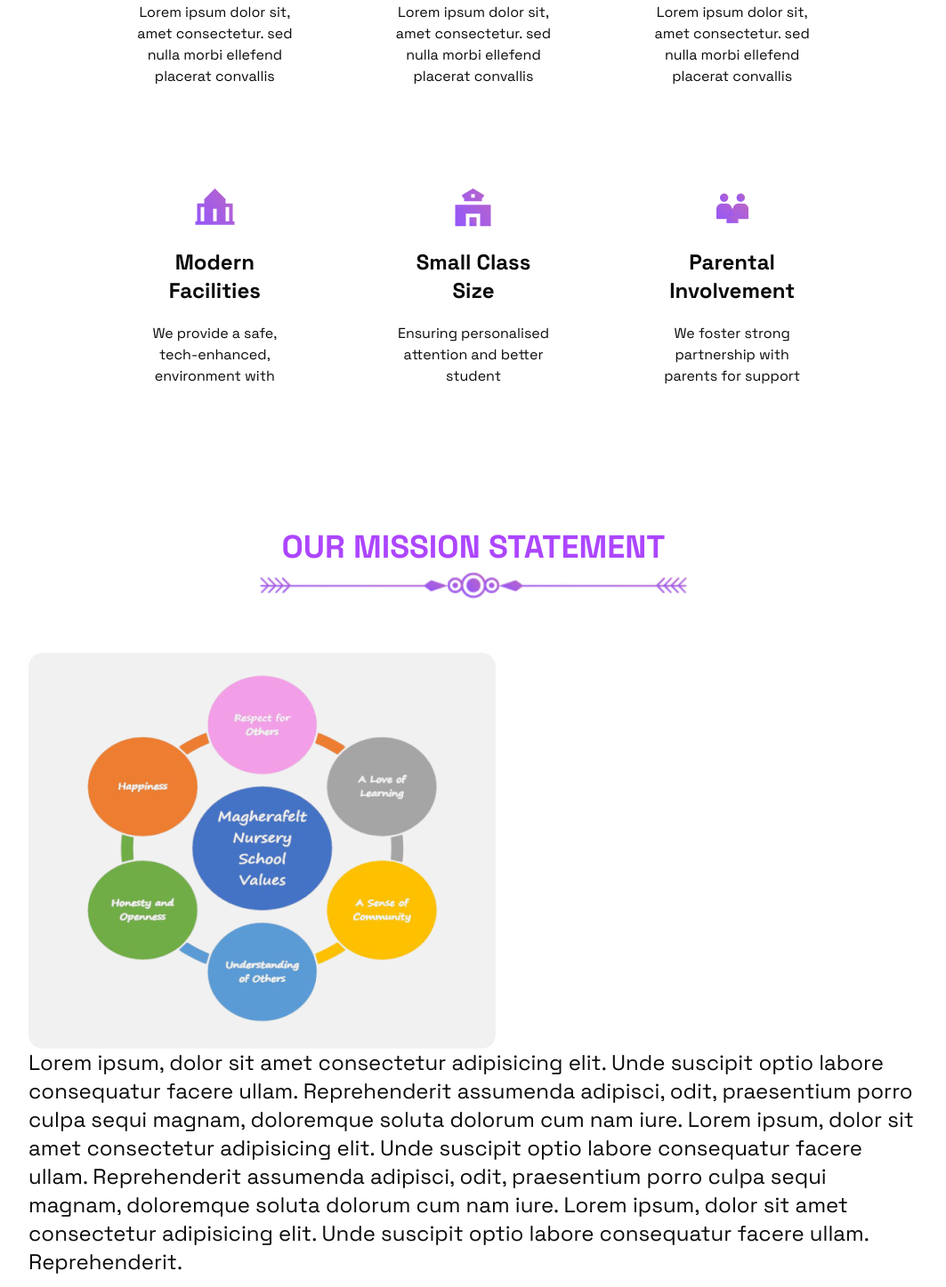
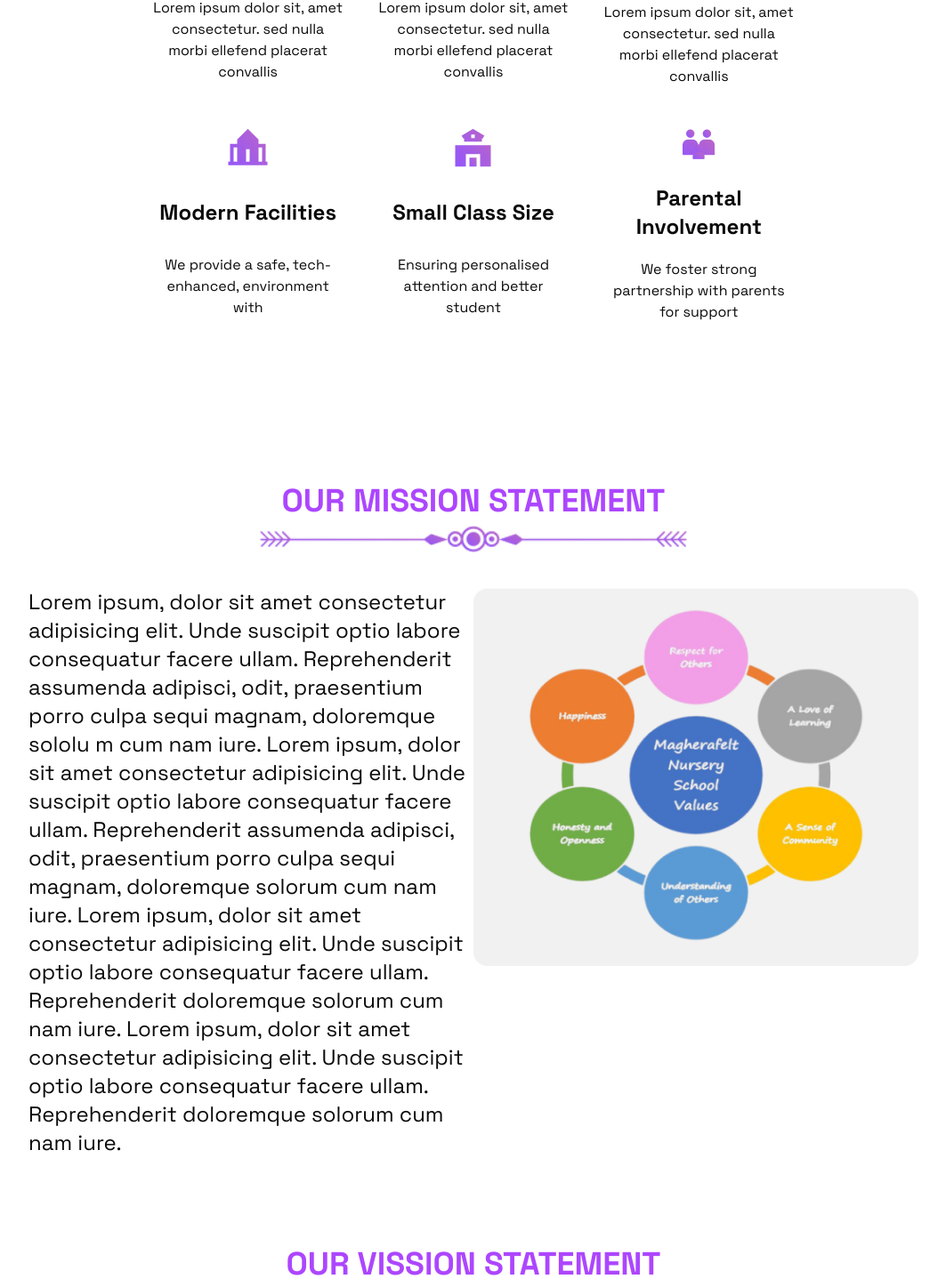
Before and after one commit to Ezekiel-Faith/Smart-School, a React (Vite) app: page / in a window 1280 px wide. Shown: the part 1271-2718 px from the top of the page at 89% size, without its empty margins (108-1171 px from the left). Built offline with nearby package versions, Linux system fonts and the light colour scheme.

Commit message:
worked on but the responsiveness of the home page

```diff
--- a/src/Component/Mission.jsx
+++ b/src/Component/Mission.jsx
@@ -1,72 +1,66 @@
 import React from 'react';
 import underline from '../Asset/title_shape-underline.jpg';
 import mission from '../Asset/mission-image.png';
-import { motion } from 'framer-motion'; // Import motion
+import { motion } from 'framer-motion';
 
 const Mission = () => {
-  // Define variants for the animation
   const containerVariants = {
-    hidden: { opacity: 0, scale: 0.95 }, // Start slightly smaller and invisible for the whole section
+      hidden: { opacity: 0, scale: 0.95 },
       visible: {
         opacity: 1,
-      scale: 1, // Scale to normal size
+        scale: 1,
         transition: {
-        duration: 1.9, // Long duration for a slow ease out
-        ease: 'easeOut', // Easing function
-        staggerChildren: 0.2, // Stagger children for a subtle delay
+          duration: 1.9,
+          ease: 'easeOut',
+          staggerChildren: 0.2,
         },
       },
     };
 
     const itemVariants = {
-    hidden: { opacity: 0, y: 30 }, // Start slightly below and invisible
+      hidden: { opacity: 0, y: 30 },
       visible: {
         opacity: 1,
-      y: 0, // Move to original position
+        y: 0,
         transition: {
-        duration: 1, // Shorter duration for individual items to keep flow
-        ease: 'easeOut', // Easing for individual items
+          duration: 1,
+          ease: 'easeOut',
         },
       },
     };
 
     return (
       <div>
-      {/* Our Mission Statement Section */}
-      <section className='mt-20 '>
-        {/* Wrap the entire section content that you want to animate */}
+        {/* Our Mision Statement Section */}
+        <section className='mt-25'>
           <motion.div
             variants={containerVariants}
             initial="hidden"
-          whileInView="visible" // Animate when it enters the viewport
-          viewport={{ once: true, amount: 0.3 }} // Animate once when 30% visible
+            whileInView="visible"
+            viewport={{ once: false, amount: 0.3 }} // ✅ Enables scroll-up animation
           >
-          {/* Apply itemVariants to the h1 */}
             <motion.h1
-            className='text-purple-500  text-xl md:text-4xl text-center font-bold mt-3 font-space-grotesk'
-            variants={itemVariants} // Apply itemVariants here
+              className='text-purple-500 text-xl md:text-4xl text-center font-bold mt-3 font-space-grotesk'
+              variants={itemVariants}
             >
               OUR MISSION STATEMENT
             </motion.h1>
-          {/* Apply itemVariants to the img */}
+
             <motion.img
               src={underline}
               alt='underline image'
               className='w-60 md:w-120 h-auto mx-auto flex justify-center items-center mt-2'
-            variants={itemVariants} // Apply itemVariants here
+              variants={itemVariants}
             />
 
-          {/* This div is already a motion.div and its children are also motion.divs */}
-          <div className="flex flex-col-reverse md:flex-row; md:justify-between items-start w-full mt-8 md:mt-15">
-            {/* Apply motion to the paragraph container */}
-            <motion.div className="flex-1 flex justify-start" variants={itemVariants}>
-              <p className='text-sm md:text-2xl font-space-grotesk mt-5 md:mt-0'>
-                Lorem ipsum, dolor sit amet consectetur adipisicing elit. Unde suscipit optio labore consequatur facere ullam. Reprehenderit assumenda adipisci, odit, praesentium porro culpa sequi magnam, doloremque soluta dolorum cum nam iure. Lorem ipsum, dolor sit amet consectetur adipisicing elit. Unde suscipit optio labore consequatur facere ullam. Reprehenderit assumenda adipisci, odit, praesentium porro culpa sequi magnam, doloremque soluta dolorum cum nam iure. Lorem ipsum, dolor sit amet consectetur adipisicing elit. Unde suscipit optio labore consequatur facere ullam. Reprehenderit.
+            <div className="flex flex-col-reverse xl:flex-row md:justify-between  items-start w-full mt-10">
+              <motion.div className="flex-1 flex justify-start mt-2 md:mt-0" variants={itemVariants}>
+                <p className='text-sm md:text-2xl'>
+                   Lorem ipsum, dolor sit amet consectetur adipisicing elit. Unde suscipit optio labore consequatur facere ullam. Reprehenderit assumenda adipisci, odit, praesentium porro culpa sequi magnam, doloremque sololu m cum nam iure. Lorem ipsum, dolor sit amet consectetur adipisicing elit. Unde suscipit optio labore consequatur facere ullam. Reprehenderit assumenda adipisci, odit, praesentium porro culpa sequi magnam, doloremque solorum cum nam iure. Lorem ipsum, dolor sit amet consectetur adipisicing elit. Unde suscipit optio labore consequatur facere ullam. Reprehenderit doloremque solorum cum nam iure. Lorem ipsum, dolor sit amet consectetur adipisicing elit. Unde suscipit optio labore consequatur facere ullam. Reprehenderit doloremque solorum cum nam iure.
                 </p>
               </motion.div>
-            {/* Apply motion to the image container */}
               <motion.div className="flex-1 flex justify-end" variants={itemVariants}>
-              <img src={mission} alt='mission-image' />
+                <img src={mission} alt='vission-image'className='md:w-200 xl:w-auto  mb-8' />
               </motion.div>
             </div>
           </motion.div>
--- a/src/Component/Principal.jsx
+++ b/src/Component/Principal.jsx
@@ -1,72 +1,68 @@
 import React from 'react';
 import underline from '../Asset/title_shape-underline.jpg';
 import principal from '../Asset/principal-img.jpg';
-import { motion } from 'framer-motion'; // Import motion
+import { motion } from 'framer-motion';
 
 const Principal = () => {
-  // Define variants for the animation (consistent with Mission and Vission)
    const containerVariants = {
-    hidden: { opacity: 0, scale: 0.95 }, // Start slightly smaller and invisible for the whole section
+     hidden: { opacity: 0, scale: 0.95 },
      visible: {
        opacity: 1,
-      scale: 1, // Scale to normal size
+       scale: 1,
        transition: {
-        duration: 1.9, // Long duration for a slow ease out
-        ease: 'easeOut', // Easing function
-        staggerChildren: 0.2, // Stagger children for a subtle delay
+         duration: 1.9,
+         ease: 'easeOut',
+         staggerChildren: 0.2,
        },
      },
    };
 
    const itemVariants = {
-    hidden: { opacity: 0, y: 30 }, // Start slightly below and invisible
+     hidden: { opacity: 0, y: 30 },
      visible: {
        opacity: 1,
-      y: 0, // Move to original position
+       y: 0,
        transition: {
-        duration: 1, // Duration for individual items
-        ease: 'easeOut', // Easing for individual items
+         duration: 1,
+         ease: 'easeOut',
        },
      },
    };
 
    return (
      <div>
-      {/* Official Statement From The Principal Section */}
-      <section className='mt-25 '>
-        {/* Wrap the entire section content that you want to animate */}
+       {/* Our Vision Statement Section */}
+       <section className='mt-25'>
          <motion.div
            variants={containerVariants}
            initial="hidden"
-          whileInView="visible" // Animate when it enters the viewport
-          viewport={{ once: true, amount: 0.3 }} // Animate once when 30% visible
+           whileInView="visible"
+           viewport={{ once: false, amount: 0.3 }} // ✅ Enables scroll-up animation
          >
-          {/* Apply itemVariants to the h1 */}
            <motion.h1
-            className='text-purple-500 text-xl md:text-3xl text-center font-bold mt-3 font-sans-serif'
-            variants={itemVariants} // Apply itemVariants here
+             className='text-purple-500 text-xl md:text-4xl text-center font-bold mt-3 font-space-grotesk'
+             variants={itemVariants}
            >
-            OFFICIAL STATEMENT FROM THE PRINCIPALss
+             OUR PRINCIPAL STATEMENT
            </motion.h1>
-          {/* Apply itemVariants to the img */}
+
            <motion.img
              src={underline}
              alt='underline image'
              className='w-60 md:w-120 h-auto mx-auto flex justify-center items-center mt-2'
-            variants={itemVariants} // Apply itemVariants here
+             variants={itemVariants}
            />
 
-          <div className="flex flex-col-reverse md:flex-row md:justify-between items-start w-full mt-5 md:mt-15">
-            {/* Apply motion to the principal image container */}
-            <motion.div className="flex-1 flex justify-start mt-4 md:mt-0" variants={itemVariants}>
-              <img src={principal} alt='principal-image' />
+           <div className="flex flex-col-reverse xl:flex-row md:justify-between  items-start w-full mt-5">
+            <motion.div className="flex-1 flex justify-start" variants={itemVariants}>
+               <img src={principal} alt='Principal'className='md:w-200 xl:w-auto  mt-4' />
              </motion.div>
-            {/* Apply motion to the paragraph container */}
-            <motion.div className="flex-1 flex justify-end " variants={itemVariants}>
-              <p className='text-sm md:text-2xl font-space-grotesk'>
-                Lorem ipsum, dolor sit amet consectetur adipisicing elit. Unde suscipit optio labore consequatur facere ullam. Reprehenderit assumenda adipisci, odit, praesentium porro culpa sequi magnam, doloremque soluta dolorum cum nam iure. Lorem ipsum, dolor sit amet consectetur adipisicing elit. Unde suscipit optio labore consequatur facere ullam. Reprehenderit assumenda adipisci, odit, praesentium porro culpa sequi magnam, doloremque soluta dolorum cum nam iure. Lorem ipsum, dolor sit amet consectetur adipisicing elit. Unde suscipit optio labore consequatur facere ullam. Reprehenderit.
+             <motion.div className="flex-1 flex xl:justify-end mt-5 md:mt-0" variants={itemVariants}>
+               <p className='text-sm md:text-2xl'>
+                  Lorem ipsum, dolor sit amet consectetur adipisicing elit. Unde suscipit optio labore consequatur facere ullam. Reprehenderit assumenda adipisci, odit, praesentium porro culpa sequi magnam, doloremque sololu m cum nam iure. Lorem ipsum, dolor sit amet consectetur adipisicing elit. Unde suscipit optio labore consequatur facere ullam. Reprehenderit assumenda adipisci, odit, praesentium porro culpa sequi magnam, doloremque solorum cum nam iure. Lorem ipsum, dolor sit amet consectetur adipisicing elit. Unde suscipit optio labore consequatur facere ullam. Reprehenderit doloremque solorum cum nam iure. Lorem ipsum, dolor sit amet consectetur adipisicing elit. Unde suscipit optio labore consequatur facere ullam. Reprehenderit doloremque solorum cum nam.
                </p>
              </motion.div>
+
            </div>
          </motion.div>
        </section>
--- a/src/Component/Vission.jsx
+++ b/src/Component/Vission.jsx
@@ -6,26 +6,25 @@
 const Vission = () => {
   // Define variants for the animation
   const containerVariants = {
-    hidden: { opacity: 0, scale: 0.95 }, // Slightly less scale for the whole section
+    hidden: { opacity: 0, scale: 0.95 },
     visible: {
       opacity: 1,
       scale: 1,
       transition: {
         duration: 1.9,
         ease: 'easeOut',
-        staggerChildren: 0.2, // Stagger children for a subtle delay
+        staggerChildren: 0.2,
       },
     },
   };
 
-  // Variants for individual items within the staggered animation
   const itemVariants = {
-    hidden: { opacity: 0, y: 30 }, // Start slightly below and invisible
+    hidden: { opacity: 0, y: 30 },
     visible: {
       opacity: 1,
-      y: 0, // Move to original position
+      y: 0,
       transition: {
-        duration: 1, // Shorter duration for individual items to keep flow
+        duration: 1,
         ease: 'easeOut',
       },
     },
@@ -34,38 +33,35 @@
   return (
     <div>
       {/* Our Vision Statement Section */}
-      <section className='mt-25 '>
-        {/* Wrap the entire section content that you want to animate */}
+      <section className='mt-25'>
         <motion.div
           variants={containerVariants}
           initial="hidden"
           whileInView="visible"
-          viewport={{ once: true, amount: 0.3 }}
+          viewport={{ once: false, amount: 0.3 }} // ✅ Enables scroll-up animation
         >
-          {/* Apply itemVariants to the h1 */}
           <motion.h1
             className='text-purple-500 text-xl md:text-4xl text-center font-bold mt-3 font-space-grotesk'
-            variants={itemVariants} // Apply itemVariants here
+            variants={itemVariants}
           >
             OUR VISSION STATEMENT
           </motion.h1>
-          {/* Apply itemVariants to the img */}
+
           <motion.img
             src={underline}
             alt='underline image'
             className='w-60 md:w-120 h-auto mx-auto flex justify-center items-center mt-2'
-            variants={itemVariants} // Apply itemVariants here
+            variants={itemVariants}
           />
 
-          {/* This div is already a motion.div and its children are also motion.divs */}
-          <div className="flex flex-col-reverse md:flex-row  md:justify-between items-start w-full mt-10">
+          <div className="flex flex-col-reverse xl:flex-row md:justify-between items-start w-full mt-10">
             <motion.div className="flex-1 flex justify-start mt-5 md:mt-0" variants={itemVariants}>
               <p className='text-sm md:text-2xl'>
-                Lorem ipsum, dolor sit amet consectetur adipisicing elit. Unde suscipit optio labore consequatur facere ullam. Reprehenderit assumenda adipisci, odit, praesentium porro culpa sequi magnam, doloremque sololu m cum nam iure. Lorem ipsum, dolor sit amet consectetur adipisicing elit. Unde suscipit optio labore consequatur facere ullam. Reprehenderit assumenda adipisci, odit, praesentium porro culpa sequi magnam, doloremque solorum cum nam iure. Lorem ipsum, dolor sit amet consectetur adipisicing elit. Unde suscipit optio labore consequatur facere ullam. Reprehenderit
+                Lorem ipsum, dolor sit amet consectetur adipisicing elit. Unde suscipit optio labore consequatur facere ullam. Reprehenderit assumenda adipisci, odit, praesentium porro culpa sequi magnam, doloremque sololu m cum nam iure. Lorem ipsum, dolor sit amet consectetur adipisicing elit. Unde suscipit optio labore consequatur facere ullam. Reprehenderit assumenda adipisci, odit, praesentium porro culpa sequi magnam, doloremque solorum cum nam iure. Lorem ipsum, dolor sit amet consectetur adipisicing elit. Unde suscipit optio labore consequatur facere ullam. Reprehenderit doloremque solorum cum nam iure. Lorem ipsum, dolor sit amet consectetur adipisicing elit. Unde suscipit optio labore consequatur facere ullam. Reprehenderit doloremque solorum cum nam iure.
               </p>
             </motion.div>
             <motion.div className="flex-1 flex justify-end" variants={itemVariants}>
-              <img src={vision} alt='vission-image' />
+              <img src={vision} alt='vission-image' className='md:w-200 xl:w-auto  mb-8' />
             </motion.div>
           </div>
         </motion.div>
--- a/src/Component/whySmartSchool.jsx
+++ b/src/Component/whySmartSchool.jsx
@@ -1,4 +1,3 @@
-
 import React from 'react';
 import underline from '../Asset/title_shape-underline.jpg';
 import why1 from '../Asset/why-img-1.jpg';
@@ -10,79 +9,73 @@
 import { motion } from 'framer-motion'; // Import motion
 
 const WhySmartSchool = () => {
-  // Define animation variants for a staggered effect
-  const containerVariants = {
-    hidden: { opacity: 0 },
-    visible: {
-      opacity: 1,
-      transition: {
-        staggerChildren: 0.5, // Each child animates 0.2 seconds after the previous
-      },
-    },
-  };
+  const items = [
+    { img: why1, title: "Nursery School's curriculum", desc: 'Lorem ipsum dolor sit, amet consectetur. sed nulla morbi ellefend placerat convallis' },
+    { img: why2, title: "Primary School's curriculum", desc: 'Lorem ipsum dolor sit, amet consectetur. sed nulla morbi ellefend placerat convallis' },
+    { img: why3, title: "Secondary School's curriculum", desc: 'Lorem ipsum dolor sit, amet consectetur. sed nulla morbi ellefend placerat convallis' },
+    { img: why4, title: 'Modern Facilities', desc: 'We provide a safe, tech-enhanced, environment with' },
+    { img: why5, title: 'Small Class Size', desc: 'Ensuring personalised attention and better student' },
+    { img: why6, title: 'Parental Involvement', desc: 'We foster strong partnership with parents for support' },
+  ];
 
+  // No need to animate the container anymore with staggerChildren
   const itemVariants = {
-    hidden: { opacity: 0, y: 50 },
-    visible: {
+    hidden: { opacity: 0, y: 40 },
+    visible: (i) => ({
       opacity: 1,
       y: 0,
       transition: {
-        duration: 3.0, // Longer duration for a slower animation
-        ease: 'easeOut', // Slow ease-out effect
+        delay: i * 0.2,
+        duration: 1.2,
+        ease: 'easeOut',
       },
-    },
+    }),
   };
 
   return (
     <div>
       {/* Why Smart School Section */}
       <section>
-        <h1 className='text-purple-500 text-xl md:text-4xl text-center font-bold mt-3 font-space-grotesk'>WHY SMART SCHOOL?</h1>
-        <img
+        <motion.h1
+          className='text-purple-500 text-xl md:text-4xl text-center font-bold mt-3 font-space-grotesk'
+          initial="hidden"
+          whileInView="visible"
+          viewport={{ once: false, amount: 0.3 }}
+          variants={itemVariants}
+          custom={0}
+        >
+          WHY SMART SCHOOL?
+        </motion.h1>
+
+        <motion.img
           src={underline}
           alt='underline image'
           className='w-60 md:w-120 h-auto mx-auto flex justify-center items-center mt-2'
+          initial="hidden"
+          whileInView="visible"
+          viewport={{ once: false, amount: 0.3 }}
+          variants={itemVariants}
+          custom={1}
         />
-        {/* Apply motion to the grid container */}
-        <motion.div
-          className='grid grid-cols-2 md:grid-cols-3 gap-28 py-10 md:py-20 px-2 md:px-65'
-          variants={containerVariants}
-          initial="hidden"
-          whileInView="visible" // Animates when the element comes into view
-          viewport={{ once: true, amount: 0.3 }} // Only animate once, when 30% of the element is visible
-        >
-          {/* Apply motion to each individual item */}
-          <motion.div className='grid place-items-center text-center' variants={itemVariants}>
-            <img src={why1} alt='why-img-1' className="mb-5" />
-            <h2 className='font-space-grotesk font-bold text-xl md:text-2xl mb-5'>Nursery School's curriculum</h2>
-            <p className='font-space-grotesk '>Lorem ipsum dolor sit, amet consectetur. sed nulla morbi ellefend placerat convallis</p>
-          </motion.div>
-          <motion.div className='grid place-items-center text-center' variants={itemVariants}>
-            <img src={why2} alt='why-img-2' className="mb-5" />
-            <h2 className='font-space-grotesk font-bold text-xl md:text-2xl mb-5'>Primary School's curriculum</h2>
-            <p>Lorem ipsum dolor sit, amet consectetur. sed nulla morbi ellefend placerat convallis</p>
-          </motion.div>
-          <motion.div className='grid place-items-center text-center' variants={itemVariants}>
-            <img src={why3} alt='why-img-3' className="mb-5" />
-            <h2 className='font-space-grotesk font-bold text-xl md:text-2xl mb-5'>Secondary School's curriculum</h2>
-            <p>Lorem ipsum dolor sit, amet consectetur. sed nulla morbi ellefend placerat convallis</p>
-          </motion.div>
-          <motion.div className='grid place-items-center text-center' variants={itemVariants}>
-            <img src={why4} alt='why-img-4' className="mb-5" />
-            <h2 className='font-space-grotesk font-bold text-xl md:text-2xl mb-5'>Modern Facilities</h2>
-            <p>We provide a safe, tech-enhanced, environment with</p>
-          </motion.div>
-          <motion.div className='grid place-items-center text-center' variants={itemVariants}>
-            <img src={why5} alt='why-img-5' className="mb-5" />
-            <h2 className='font-space-grotesk font-bold text-xl md:text-2xl mb-5'>Small Class Size</h2>
-            <p>Ensuring personalised attention and better student</p>
-          </motion.div>
-          <motion.div className='grid place-items-center text-center' variants={itemVariants}>
-            <img src={why6} alt='why-img-6' className="mb-5" />
-            <h2 className='font-space-grotesk font-bold text-xl md:text-2xl mb-5'>Parental Involvement</h2>
-            <p>We foster strong partnership with parents for support</p>
-          </motion.div>
-        </motion.div>
+
+        {/* Grid without containerVariants */}
+        <div className='grid grid-cols-2 md:grid-cols-3 gap-10 py-10 md:py-20 px-2 md:px-10 xl:px-65 mx-5'>
+          {items.map((item, index) => (
+            <motion.div
+              key={index}
+              className='grid place-items-center text-center'
+              variants={itemVariants}
+              initial="hidden"
+              whileInView="visible"
+              viewport={{ once: false, amount: 0.3 }}
+              custom={index}
+            >
+              <img src={item.img} alt={`why-img-${index + 1}`} className="mb-5" />
+              <h2 className='font-space-grotesk font-bold text-xl md:text-2xl mb-5'>{item.title}</h2>
+              <p className='font-space-grotesk'>{item.desc}</p>
+            </motion.div>
+          ))}
+        </div>
       </section>
     </div>
   );
--- a/src/pages/Home.jsx
+++ b/src/pages/Home.jsx
@@ -17,7 +17,7 @@
      <SliderButton/>
      <MarqueeSection/>
      <WhySmartSchool/>
-     <div className='mx-5 md:mx-35'>
+     <div className='mx-5 md:mx-15 xl:mx-35'>
        <Mission/>
        <Vission/>
        <Principal/>
```
Also changed, not shown: src/Component/Testimonials.jsx (+24 -32 lines), src/components/FooterDwn.jsx (deleted, +0 -106 lines). Lines whose indentation alone changed are shown as unchanged.
